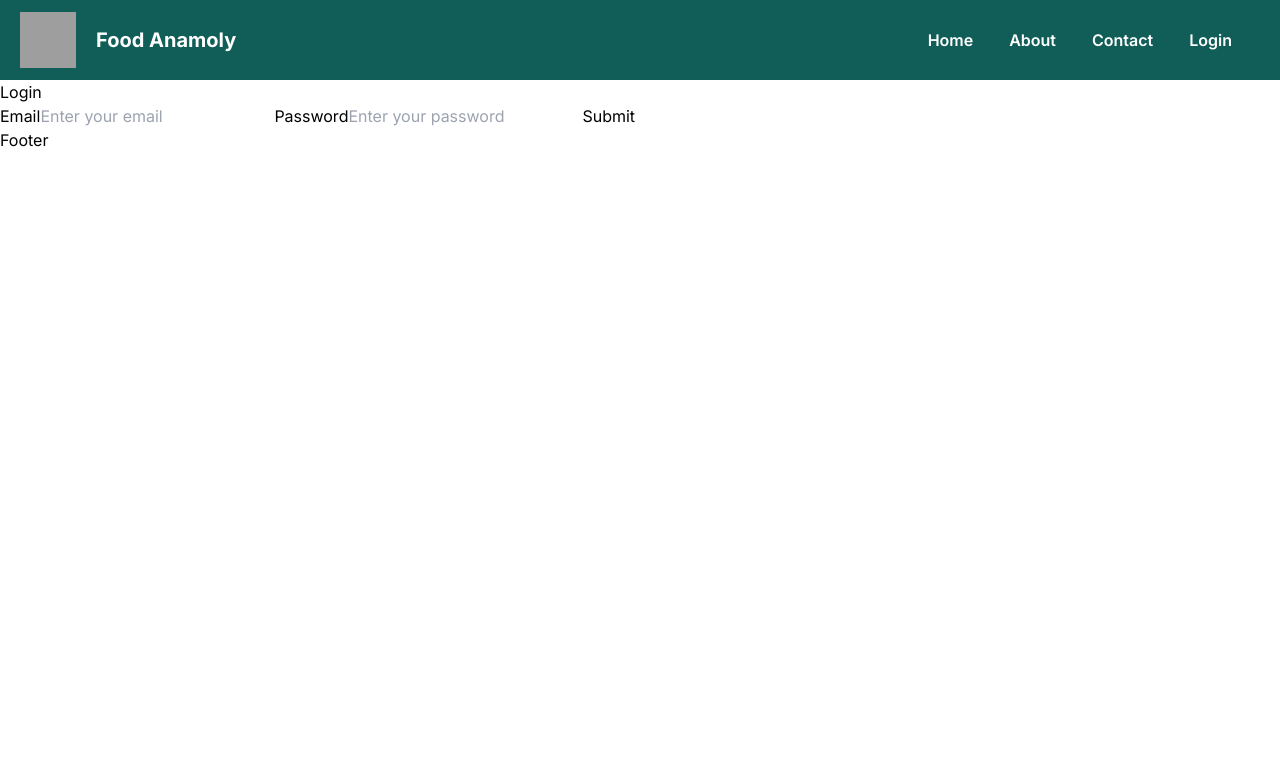
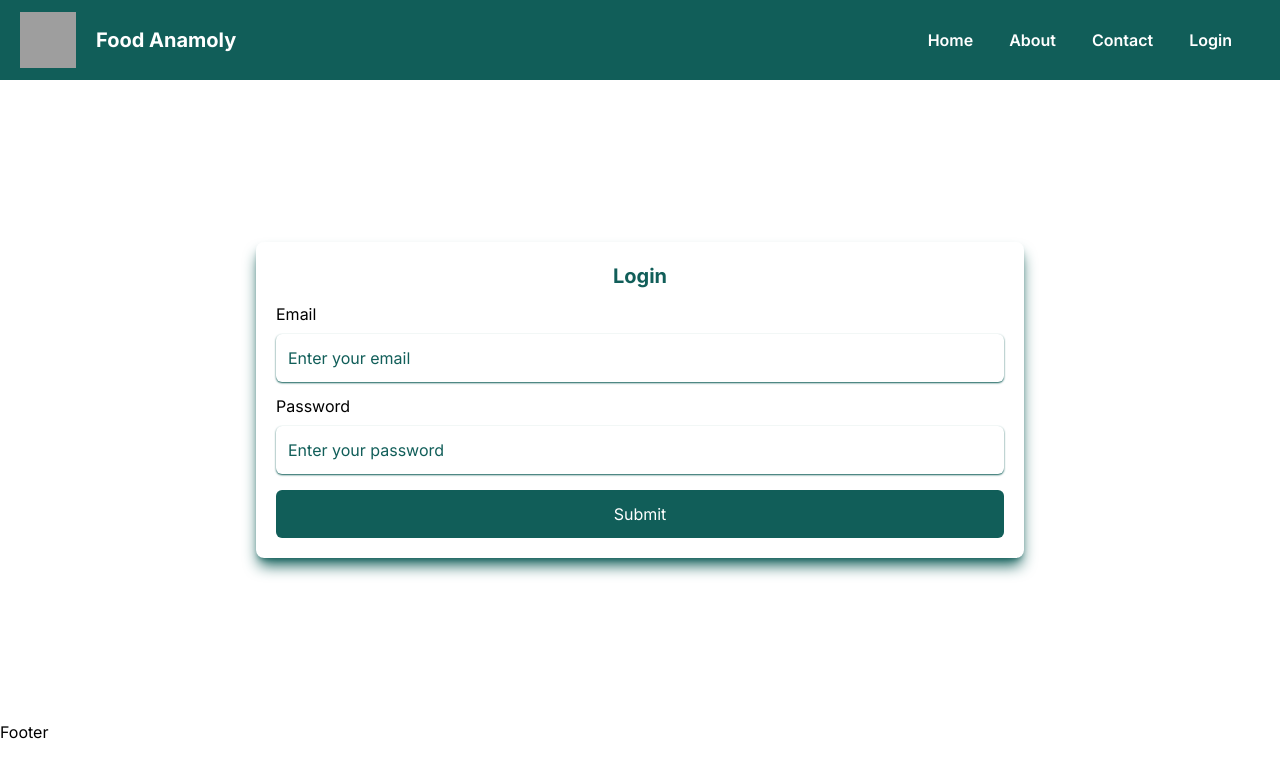
Before and after one commit to labheshwar/namaste-react-food-delivery-app, a React (Vite) app: page /login in a window 1280 px wide. Shown: the top 776 px of the page. Built offline with nearby package versions, Linux system fonts and the light colour scheme; grey boxes are pictures that could not be loaded.

Commit message:
Login Page Tailwind

```diff
--- a/src/Authentication/Login.js
+++ b/src/Authentication/Login.js
@@ -30,37 +30,52 @@ const Login = () => {
   });
 
   return (
-    <div className='login-page'>
-      <div className='login-form-container'>
-        <h1>Login</h1>
-        <form className='login-form' onSubmit={formik.handleSubmit}>
-          <label htmlFor='email'>Email</label>
+    <div className='flex justify-center h-80vh items-center'>
+      <div className='w-4/5 shadow-lg shadow-teal-800 rounded-lg p-5 md:w-3/5 lg:2/5'>
+        <h1 className='text-center font-bold text-xl text-teal-800'>Login</h1>
+        <form className='flex flex-col' onSubmit={formik.handleSubmit}>
+          <label className='text-base mt-3 mb-2' htmlFor='email'>
+            Email
+          </label>
           <input
             id='email'
             name='email'
             type='email'
             placeholder='Enter your email'
+            className='p-3 rounded-md shadow-sm shadow-teal-800 text-teal-800 hover:shadow-md placeholder:text-teal-800'
             onChange={formik.handleChange}
             onBlur={formik.handleBlur}
             value={formik.values.email}
           />
           {formik.touched.email && formik.errors.email ? (
-            <div className='formik-error'>{formik.errors.email}</div>
+            <div className='text-teal-700 text-sm my-1  ml-auto'>
+              {formik.errors.email}
+            </div>
           ) : null}
-          <label htmlFor='password'>Password</label>
+          <label className='text-base mt-3 mb-2' htmlFor='password'>
+            Password
+          </label>
           <input
             id='password'
             name='password'
             type='password'
+            className='p-3 rounded-md shadow-sm shadow-teal-800 text-teal-800 hover:shadow-md placeholder:text-teal-800'
             placeholder='Enter your password'
             onChange={formik.handleChange}
             onBlur={formik.handleBlur}
             value={formik.values.password}
           />
           {formik.touched.password && formik.errors.password ? (
-            <div className='formik-error'>{formik.errors.password}</div>
+            <div className='text-teal-700 text-sm my-1  ml-auto'>
+              {formik.errors.password}
+            </div>
           ) : null}
-          <button type='submit'>Submit</button>
+          <button
+            className='mt-4 p-3 rounded-md bg-teal-800 text-white text-base cursor-pointer'
+            type='submit'
+          >
+            Submit
+          </button>
         </form>
       </div>
     </div>
--- a/tailwind.config.js
+++ b/tailwind.config.js
@@ -8,6 +8,9 @@ module.exports = {
       fontFamily: {
         inter: ['Inter', ...defaultTheme.fontFamily.sans],
       },
+      height: {
+        '80vh': '80vh',
+      },
     },
   },
   plugins: [],
```
